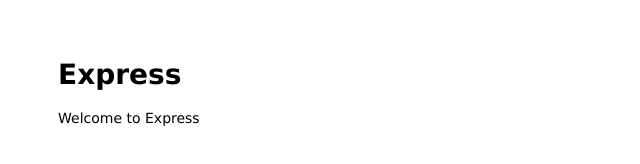
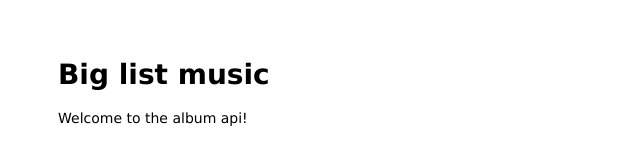
Before and after one commit to ip240Z/Album-List-API, a website: page public/index.html in a window 1280 px wide. Shown: the whole page, without its empty margins (0-640 px from the left). Drawn offline with Linux system fonts and the light colour scheme.

Commit message:
Updated index page

```diff
--- a/public/index.html
+++ b/public/index.html
@@ -6,8 +6,8 @@
 </head>
 
 <body>
-  <h1>Express</h1>
-  <p>Welcome to Express</p>
+  <h1>Big list music</h1>
+  <p>Welcome to the album api!</p>
 </body>
 
 </html>
```
